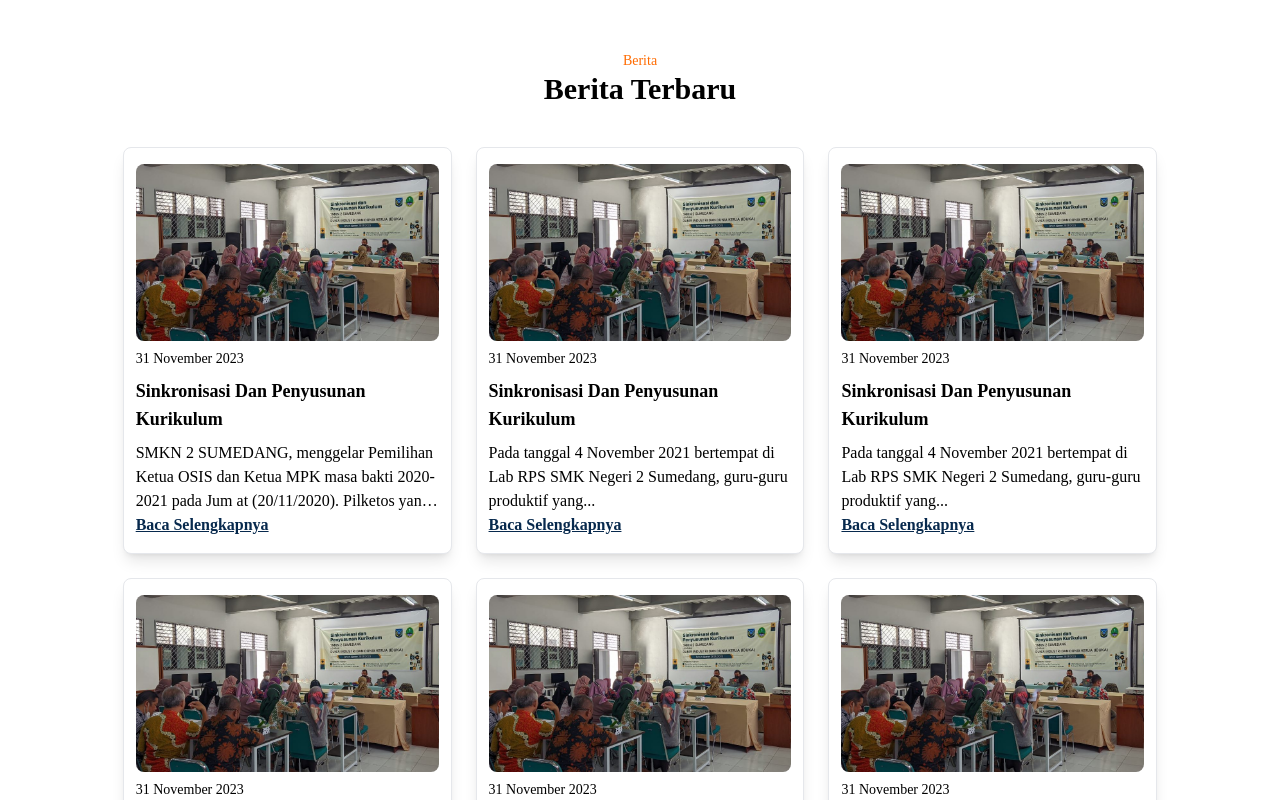
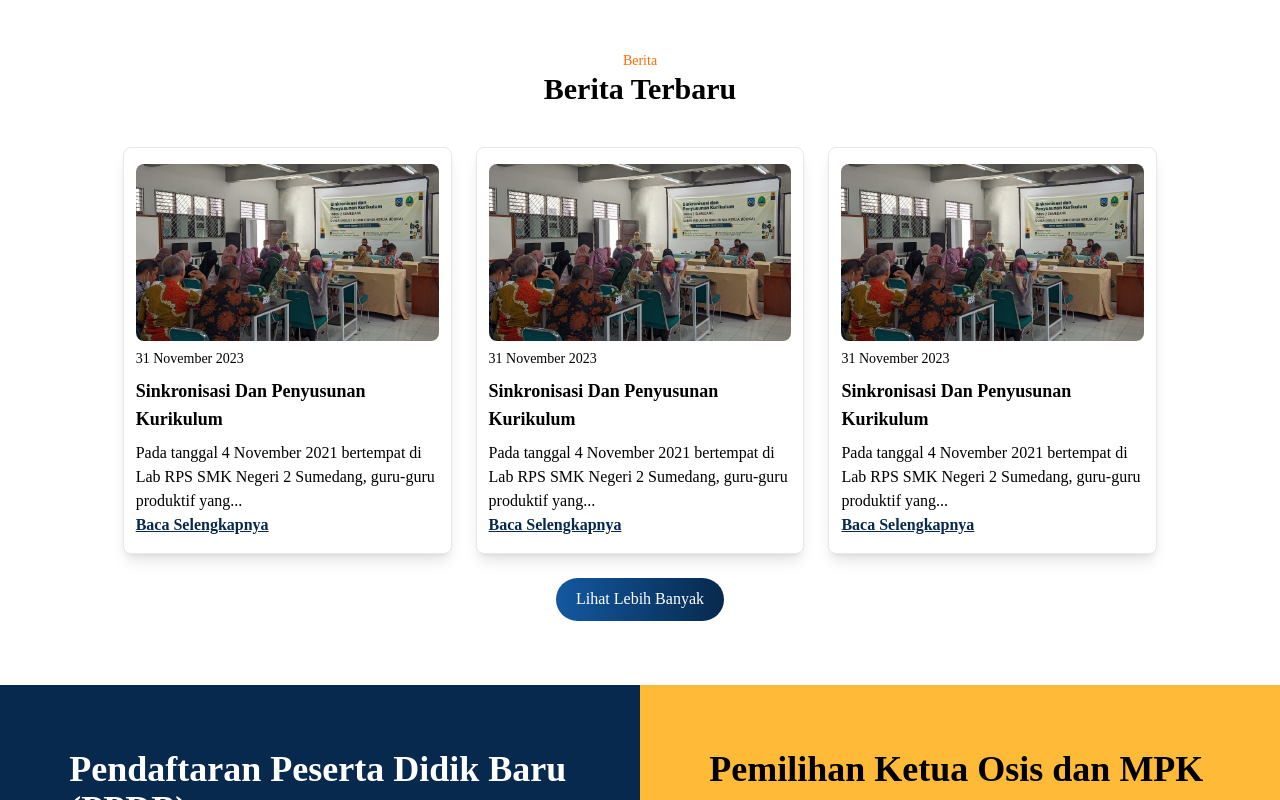
Before and after one commit to isyhfadilah/smkn2sumedang, a Next.js app: page / in a window 1280 px wide. Shown: the part 1400-2200 px from the top of the page. Built offline with nearby package versions, Linux system fonts and the light colour scheme; a web font is replaced by a local one.

Commit message:
fix: slice card berita

```diff
--- a/src/components/common/sections/landing/berita.tsx
+++ b/src/components/common/sections/landing/berita.tsx
@@ -12,7 +12,7 @@ export const LandingBerita = () => {
           <h1 className="text-3xl font-semibold">Berita Terbaru</h1>
         </div>
         <div className="grid grid-cols-3 gap-6 pt-4">
-          {berita.map((item, index) => (
+          {berita.slice(3).map((item, index) => (
             <CardBerita
               key={index}
               title={item.title}
```
